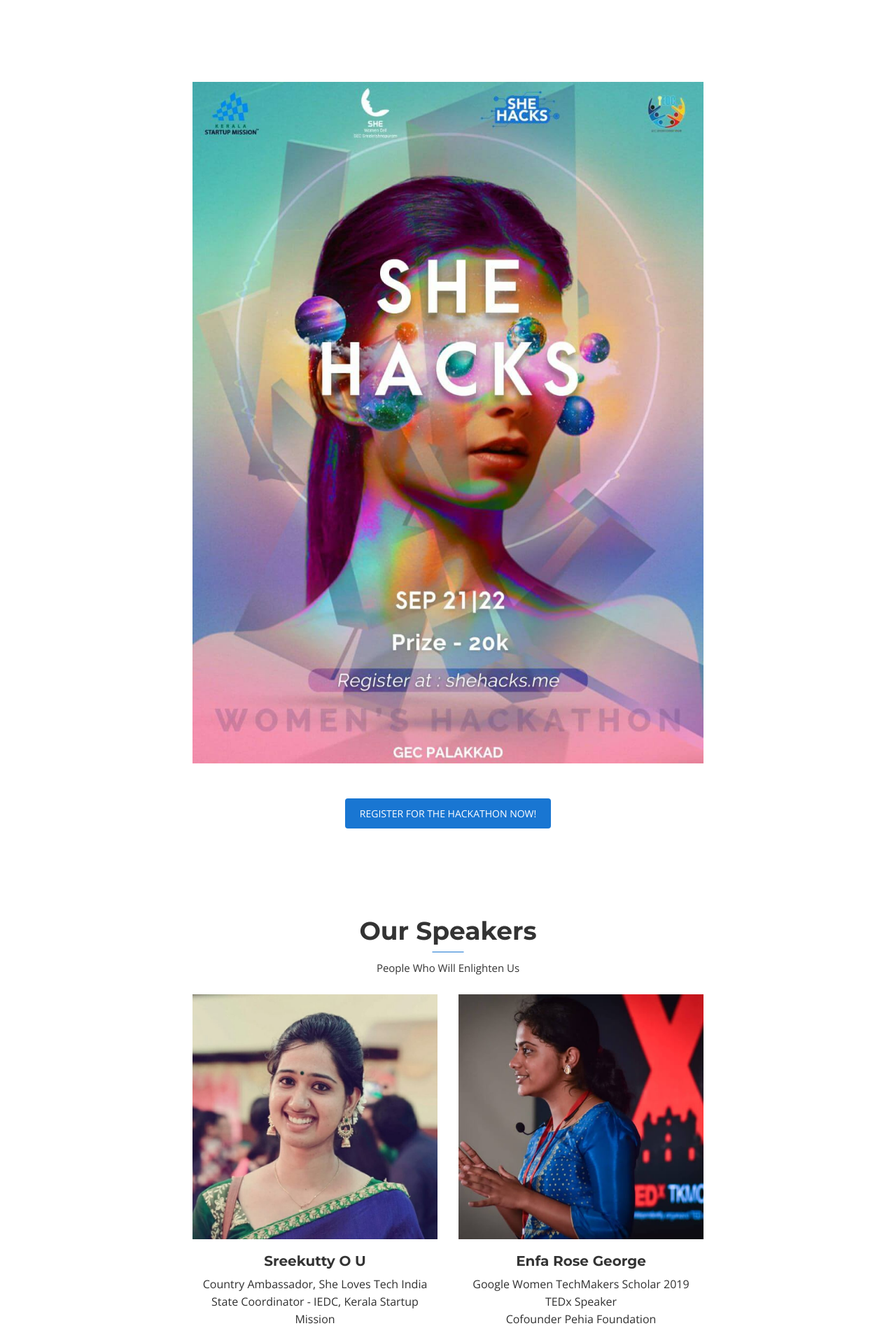
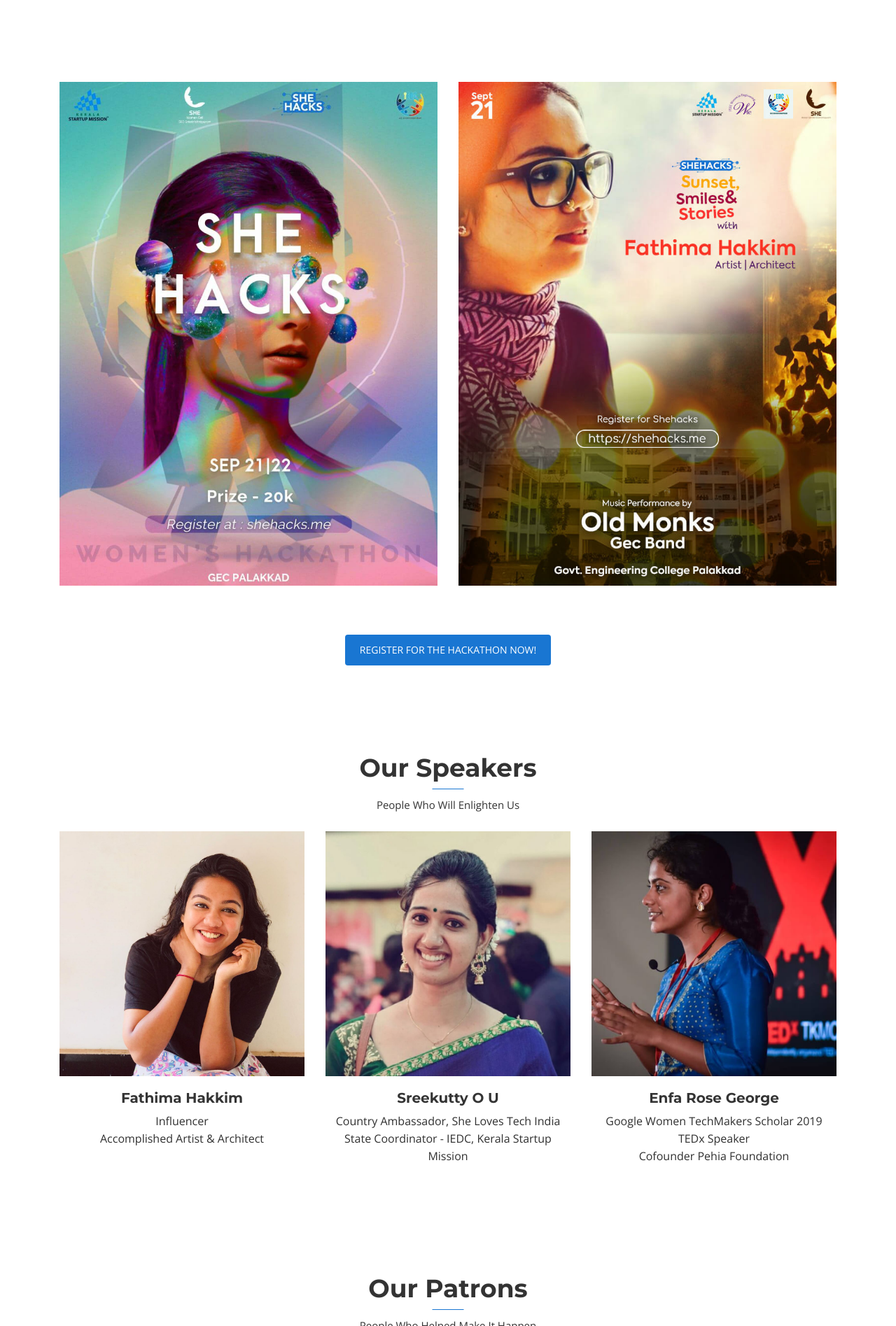
Before and after one commit to avdhari/shehacks, a plain HTML site: page index.html in a window 1280 px wide. Shown: the part 1587-3482 px from the top of the page at 70% size. Drawn offline with nearby package versions, Linux system fonts and the light colour scheme; files whose address does not match are found by name.

Commit message:
Fathima Hakkim added

```diff
--- a/index.html
+++ b/index.html
@@ -261,17 +261,24 @@
 <section id="route" class="section-padding">
   <div class="container">
     <div class="row justify-content-center">
-      <div class="col-md-8 col-lg-8 col-xs-12 text-center">
+      <div class="col-lg-6  col-xs-12 text-center">
     <!--<p class="subtitle">
     Our Journey
     </p>
     <h2 class="section-title">Route Map</h2><br>-->
-    <div class="team-img">
-      <img class="img-fluid" src="assets/img/SHEHACKS2.jpg" alt="">
+    <div class="img-responsive">
+      <img class="img-fluid" src="assets/img/SHEHACKS2.jpg" alt="" style="padding-bottom:20px">
     </div>
   </div>
+  <div class="col-lg-6  col-xs-12 text-center">
+    <div class="img-responsive">
+      <img class="img-fluid" src="assets/img/fathima-poster.jpg" alt="">
+    </div>
+  </div>
+
+  </div>
 </div>
-</div><br><br><center>
+<br><br><center>
 <a href="https://www.yepdesk.com/shehacks" target="_blank" class="btn btn-common">Register for the hackathon now!</a></center>
 </section>
 
@@ -285,6 +292,17 @@
      </div>
 
      <div class="row justify-content-center">
+       <div class="col-lg-4  col-xs-12 fadeInUp" data-animation="fadeInUp">
+         <div class="services-item">
+           <div class="ts-speaker-image">
+              <img class="img-responsive" src="assets/img/fathima.jpg" alt="" />
+           </div>
+           <div class="ts-speaker-info">
+              <h3 class="ts-speaker-name"><a href="#">Fathima Hakkim</a></h3>
+              <p class="ts-speaker-designation">Influencer<br>Accomplished Artist & Architect</p>
+           </div>
+         </div>
+       </div>
        <div class="col-lg-4  col-xs-12 fadeInUp" data-animation="fadeInUp">
          <div class="services-item">
            <div class="ts-speaker-image">
```
Also changed, not shown: assets/img/fathima-poster.jpg (added), assets/img/fathima.jpg (added).
